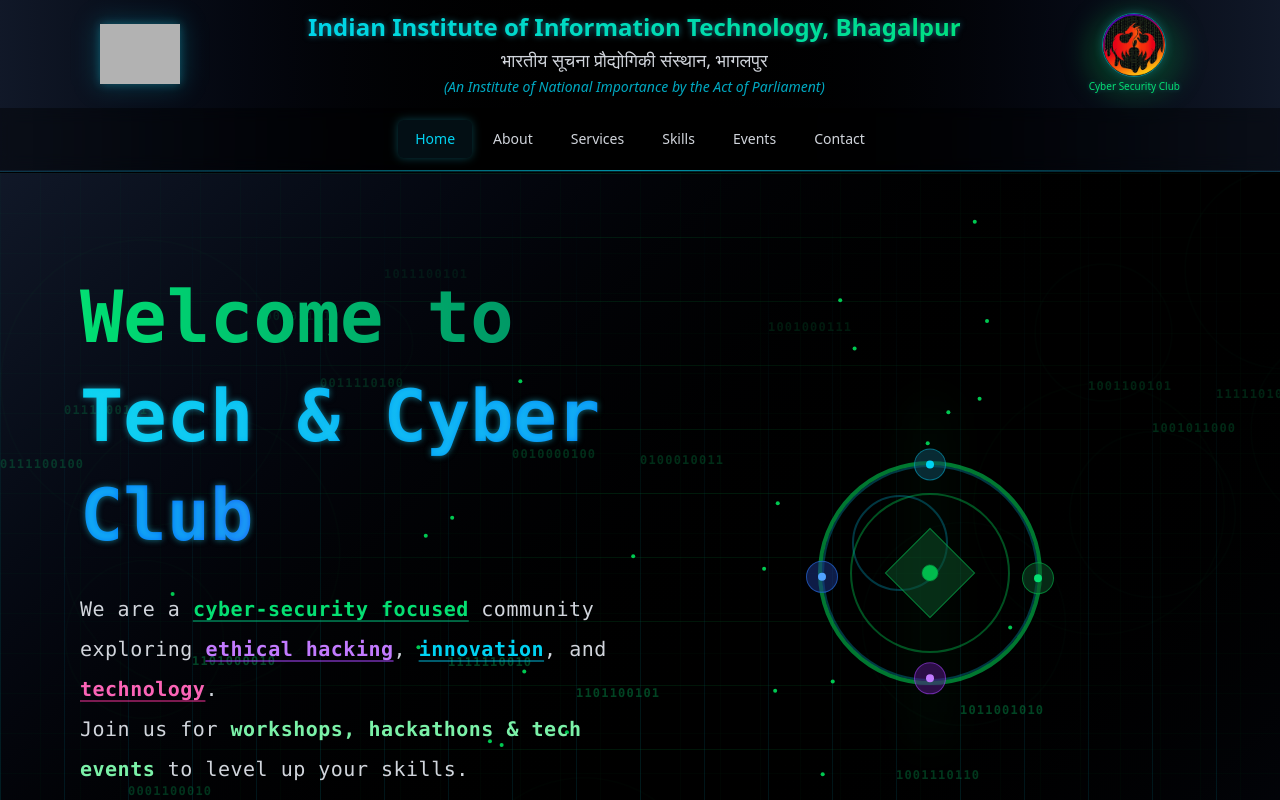
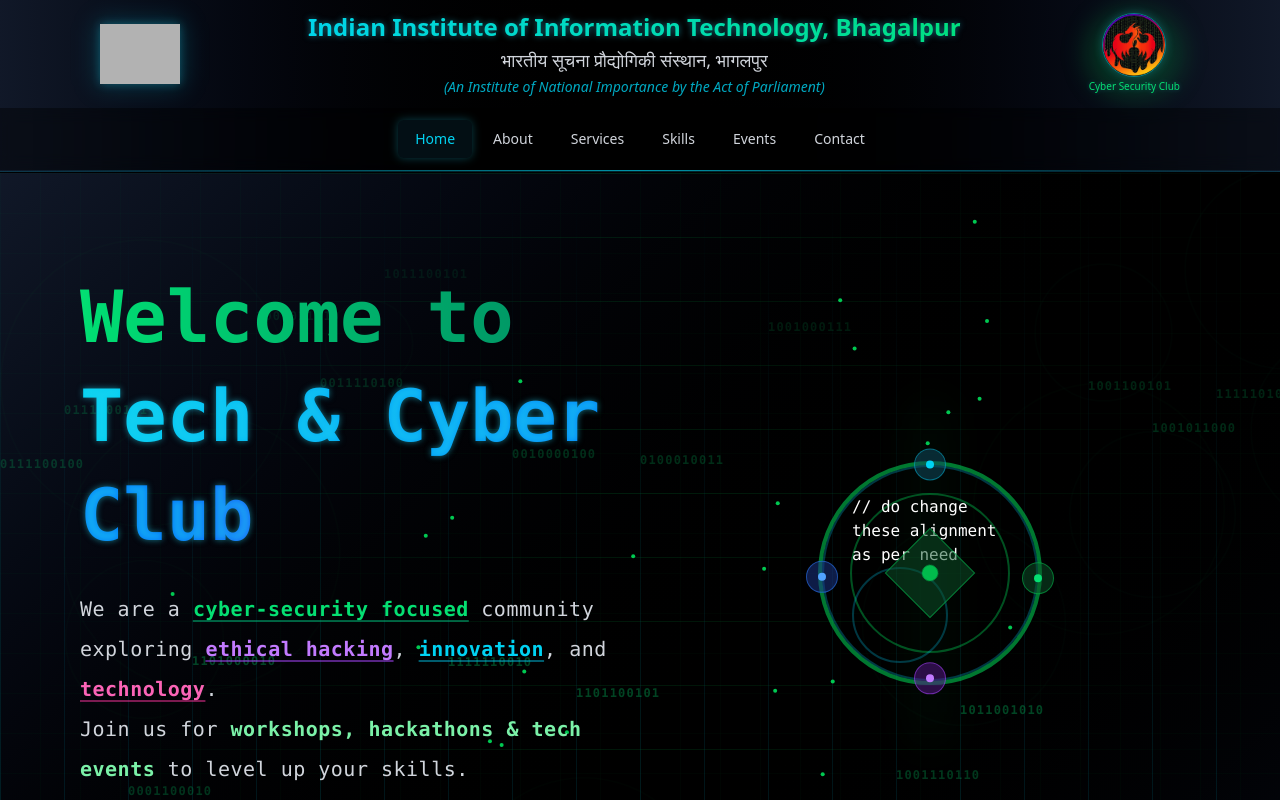
Before and after one commit to HackElite-IIIT-Bhagalpur/HackElite-Frontend, a React (Vite) app: page / in a window 1280 px wide. Shown: the top 800 px of the page. Built offline with nearby package versions, Linux system fonts and the light colour scheme; grey boxes are pictures that could not be loaded.

Commit message:
Update alignment of inner elements in Home.jsx
description added in line 286 in home.jsx file

```diff
--- a/src/pages/Home.jsx
+++ b/src/pages/Home.jsx
@@ -283,7 +283,9 @@
 
                 {/* Inner elements */}
                 <div className="absolute w-40 h-40 rounded-full border-2 border-green-500/40">
+                  // do change these alignment as per need
                   <div className="absolute w-24 h-24 rounded-full border-2 border-cyan-500/30"></div>
+
                 </div>
 
                 {/* Central hexagon */}
```
